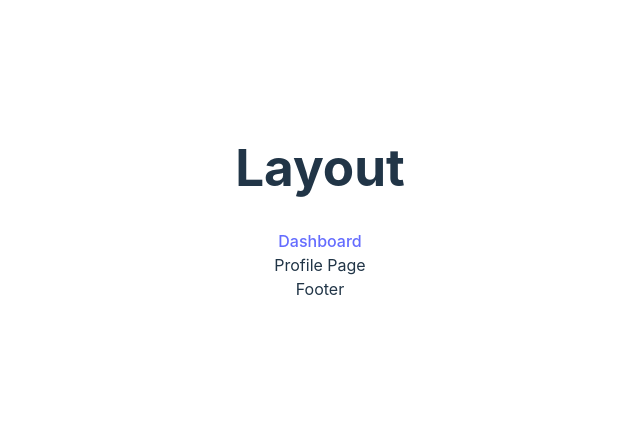
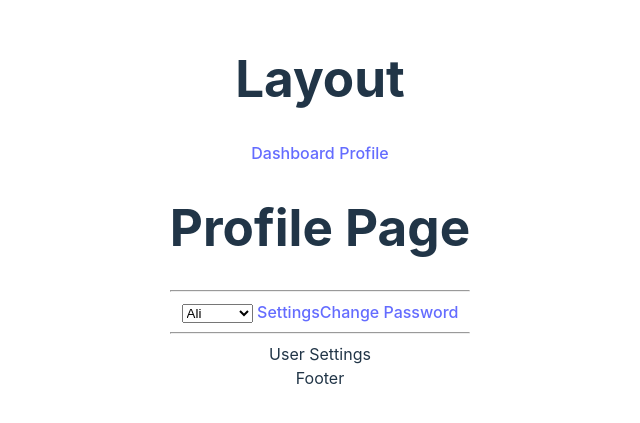
Before and after one commit to neominalsolutions/react-vite, a React (Vite) app: page /layout/profile/me/settings in a window 1280 px wide. Shown: the part 197-620 px from the top of the page, without its empty margins (320-960 px from the left). Built offline with nearby package versions, Linux system fonts and the light colour scheme.

Commit message:
Navlink Component & UseParams Hooks and UseNavigate Hook Sample

```diff
--- a/src/layouts/site.layout.tsx
+++ b/src/layouts/site.layout.tsx
@@ -6,7 +6,8 @@ function SiteLayout() {
 			<div>
 				<h1>Layout</h1>
 				<nav>
-					<Link to="dashboard">Dashboard</Link>
+					<Link to="dashboard">Dashboard</Link>{' '}
+					<Link to="profile">Profile</Link>
 				</nav>
 				<main>
 					<Outlet />
--- a/src/pages/site/profile/index.tsx
+++ b/src/pages/site/profile/index.tsx
@@ -1,18 +1,30 @@
-import { NavLink } from 'react-router-dom';
+import { NavLink, Outlet, useNavigate } from 'react-router-dom';
 
 function Profile() {
+	// useNavigate hook'u ile sayfa yönlendirme yapılabilir
+	const navigate = useNavigate();
+
+	// eslint-disable-next-line @typescript-eslint/no-explicit-any
+	const onProfileSelect = (e: any) => {
+		// username'e göre sayfa yönlendirme
+		const username = e.target.value;
+		// js üzerinden yönlendirme varsa useNavigate hook'u kullanılmalı
+		navigate('/layout/profile/me/' + username);
+	};
+
 	return (
 		<>
-			<select>
-				<option value={'ali'}>
-					<NavLink to="/site/profile/me/ali">Ali</NavLink>
-				</option>
-				<option value={'mehmet'}>
-					<NavLink to="/site/profile/me/mehmet">Mehmet</NavLink>
-				</option>
-			</select>
-
-			<NavLink to="/site/profile/settings">Settings</NavLink>
+			<h1>Profile Page</h1>
+			<hr></hr>
+			<select onChange={onProfileSelect}>
+				<option value={'ali'}>Ali</option>
+				<option value={'mehmet'}>Mehmet</option>
+			</select>{' '}
+			<NavLink to="/layout/profile/settings">Settings</NavLink>
+			<NavLink to="/layout/profile/change-password">Change Password</NavLink>
+			<hr></hr>
+			{/* child sayfaların açılması için geçerli */}
+			<Outlet />
 		</>
 	);
 }
--- a/src/pages/site/profile/pages/about-me.tsx
+++ b/src/pages/site/profile/pages/about-me.tsx
@@ -8,7 +8,14 @@ function AboutMe() {
 	console.log(username);
 
 	// username nasıl alınır?
-	return <>Kullanıcı Adı: {username}</>;
+	return (
+		<>
+			<hr></hr>
+			<h1>Hakkımda</h1>
+			Kullanıcı Adı: {username}
+			<hr></hr>
+		</>
+	);
 }
 
 export default AboutMe;
```
Also changed, not shown: src/main.tsx (+5 -2 lines).
